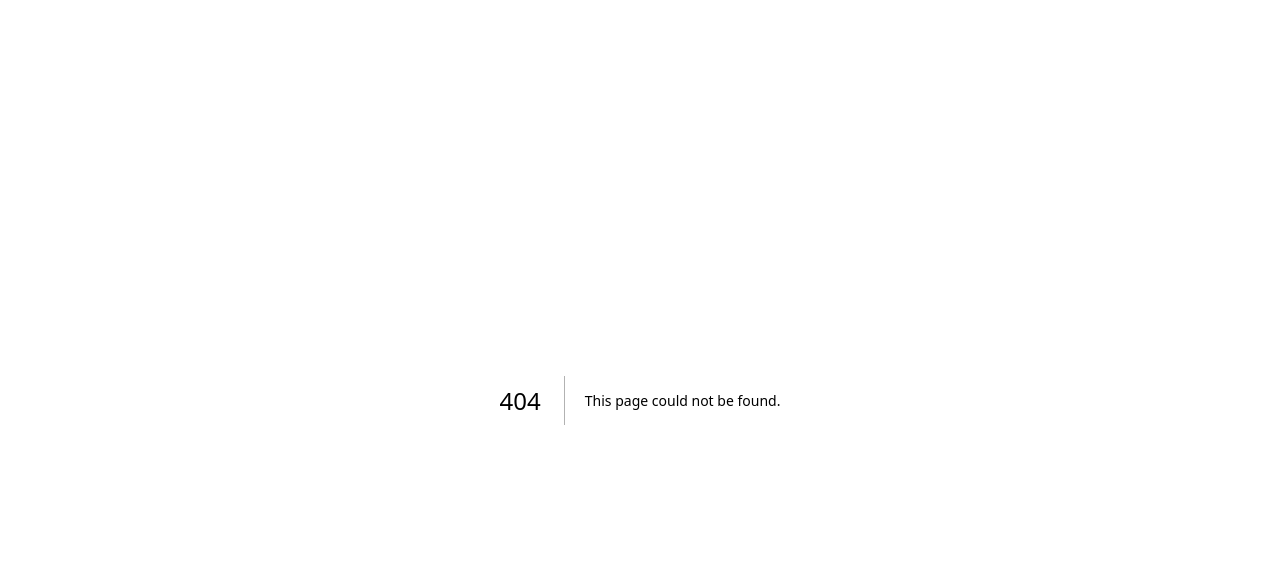
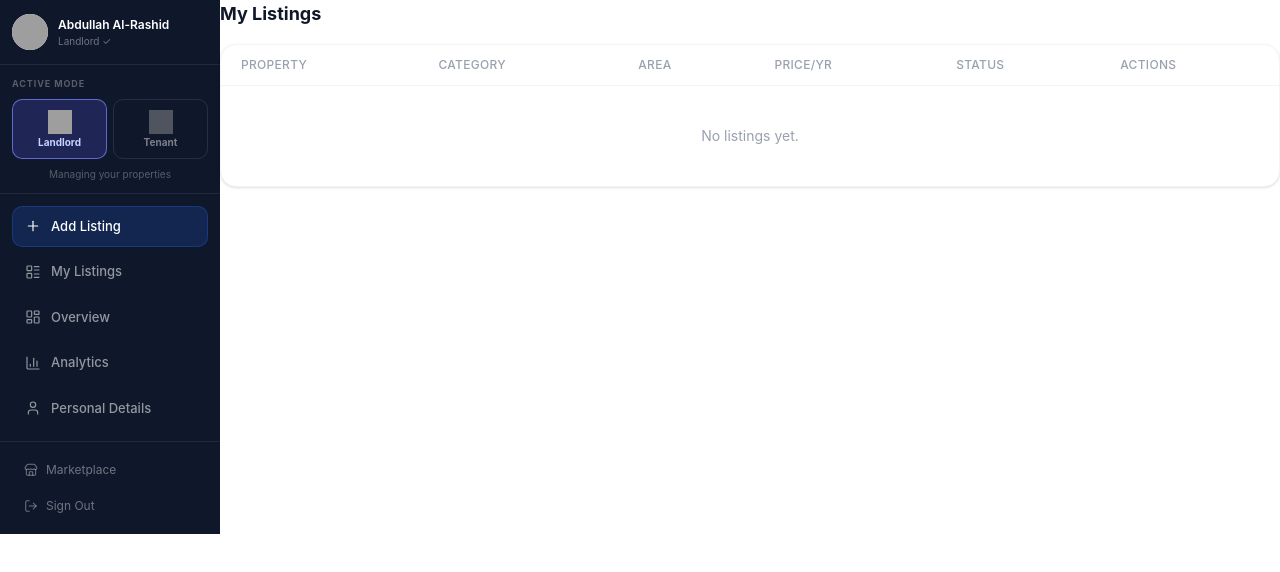
Before and after one commit to ShopSpace-Team-4/ShopSpace-Frontend, a Next.js app: page /dashboard/my-listing in a window 1280 px wide. Before the commit this address had no page. Shown: the top 572 px of the page. Built offline with nearby package versions, Linux system fonts and the light colour scheme; grey boxes are pictures that could not be loaded.

Commit message:
my listing

```diff
--- /dev/null
+++ b/src/app/_components/ListingTable/page.tsx
@@ -0,0 +1,201 @@
+import Image from "next/image";
+import { Plus, Eye, Pencil } from "lucide-react";
+
+// ---------- Types ----------
+
+export type ListingStatus = "available" | "pending" | "sold";
+
+export interface ListingRow {
+  id: string;
+  imageUrl: string;
+  title: string;
+  neighborhood: string;
+  city: string;
+  category: string;
+  areaSqm: number;
+  price: number;
+  currency?: string; // e.g. "LE"
+  pricePeriod?: string; // e.g. "yr"
+  status: ListingStatus;
+}
+
+export interface ListingsTableProps {
+  title?: string;
+  listings: ListingRow[];
+  isLoading?: boolean;
+  onAddNew?: () => void;
+  onView?: (listing: ListingRow) => void;
+  onEdit?: (listing: ListingRow) => void;
+  className?: string;
+}
+
+// ---------- Config ----------
+
+const statusStyles: Record<ListingStatus, string> = {
+  available: "bg-emerald-50 text-emerald-600",
+  pending: "bg-amber-50 text-amber-600",
+  sold: "bg-rose-50 text-rose-600",
+};
+
+const statusDot: Record<ListingStatus, string> = {
+  available: "bg-emerald-500",
+  pending: "bg-amber-500",
+  sold: "bg-rose-500",
+};
+
+const statusLabels: Record<ListingStatus, string> = {
+  available: "Available",
+  pending: "Pending",
+  sold: "Sold",
+};
+
+// ---------- Component ----------
+
+export default function ListingsTable({
+  title = "My Listings",
+  listings = [],
+  isLoading = false,
+  onAddNew,
+  onView,
+  onEdit,
+  className = "",
+}: ListingsTableProps) {
+  return (
+    <div className={`w-full ${className}`}>
+      {/* Header */}
+      <div className="mb-4 flex items-center justify-between">
+        <h2 className="text-lg font-bold text-gray-900">{title}</h2>
+        {onAddNew && (
+          <button
+            onClick={onAddNew}
+            className="flex items-center gap-1.5 rounded-full bg-blue-600 px-4 py-2 text-sm font-medium text-white shadow-sm transition-colors hover:bg-blue-700"
+          >
+            <Plus className="h-4 w-4" />
+            Add New Listing
+          </button>
+        )}
+      </div>
+
+      {/* Table */}
+      <div className="overflow-hidden rounded-2xl border border-gray-100 bg-white shadow-sm">
+        <table className="w-full text-left text-sm">
+          <thead>
+            <tr className="border-b border-gray-100 text-xs uppercase tracking-wide text-gray-400">
+              <th className="px-5 py-3 font-medium">Property</th>
+              <th className="px-5 py-3 font-medium">Category</th>
+              <th className="px-5 py-3 font-medium">Area</th>
+              <th className="px-5 py-3 font-medium">Price/yr</th>
+              <th className="px-5 py-3 font-medium">Status</th>
+              <th className="px-5 py-3 font-medium">Actions</th>
+            </tr>
+          </thead>
+
+          <tbody>
+            {isLoading &&
+              Array.from({ length: 5 }).map((_, i) => (
+                <tr key={i} className="border-b border-gray-50 last:border-0">
+                  <td className="px-5 py-4" colSpan={6}>
+                    <div className="h-10 w-full animate-pulse rounded-lg bg-gray-100" />
+                  </td>
+                </tr>
+              ))}
+
+            {!isLoading && listings.length === 0 && (
+              <tr>
+                <td
+                  colSpan={6}
+                  className="px-5 py-10 text-center text-sm text-gray-400"
+                >
+                  No listings yet.
+                </td>
+              </tr>
+            )}
+
+            {!isLoading &&
+              listings.map((listing) => (
+                <tr
+                  key={listing.id}
+                  className="border-b border-gray-50 last:border-0 hover:bg-gray-50/60"
+                >
+                  {/* Property */}
+                  <td className="px-5 py-3">
+                    <div className="flex items-center gap-3">
+                      <div className="relative h-10 w-10 shrink-0 overflow-hidden rounded-lg bg-gray-100">
+                        <Image
+                          src={listing.imageUrl}
+                          alt={listing.title}
+                          fill
+                          sizes="40px"
+                          className="object-cover"
+                        />
+                      </div>
+                      <div>
+                        <p className="font-medium text-gray-900">
+                          {listing.title}
+                        </p>
+                        <p className="text-xs text-gray-400">
+                          {listing.neighborhood}, {listing.city}
+                        </p>
+                      </div>
+                    </div>
+                  </td>
+
+                  {/* Category */}
+                  <td className="px-5 py-3 text-gray-600">
+                    {listing.category}
+                  </td>
+
+                  {/* Area */}
+                  <td className="px-5 py-3 text-gray-600">
+                    {listing.areaSqm} m²
+                  </td>
+
+                  {/* Price */}
+                  <td className="px-5 py-3 font-medium text-gray-900">
+                    {listing.price.toLocaleString()}{" "}
+                    {listing.currency ?? "LE"}
+                  </td>
+
+                  {/* Status */}
+                  <td className="px-5 py-3">
+                    <span
+                      className={`flex w-fit items-center gap-1.5 rounded-full px-2.5 py-1 text-xs font-medium ${
+                        statusStyles[listing.status]
+                      }`}
+                    >
+                      <span
+                        className={`h-1.5 w-1.5 rounded-full ${
+                          statusDot[listing.status]
+                        }`}
+                      />
+                      {statusLabels[listing.status]}
+                    </span>
+                  </td>
+
+                  {/* Actions */}
+                  <td className="px-5 py-3">
+                    <div className="flex items-center gap-2">
+                      <button
+                        onClick={() => onView?.(listing)}
+                        className="rounded-lg p-1.5 text-gray-400 transition-colors hover:bg-gray-100 hover:text-gray-600"
+                        aria-label="View listing"
+                      >
+                        <Eye className="h-4 w-4" />
+                      </button>
+                      <button
+                        onClick={() => onEdit?.(listing)}
+                        className="rounded-lg p-1.5 text-gray-400 transition-colors hover:bg-gray-100 hover:text-gray-600"
+                        aria-label="Edit listing"
+                      >
+                        <Pencil className="h-4 w-4" />
+                      </button>
+                    </div>
+                  </td>
+                </tr>
+              ))}
+          </tbody>
+        </table>
+      </div>
+    </div>
+  );
+}
--- /dev/null
+++ b/src/app/dashboard/my-listing/page.tsx
@@ -0,0 +1,12 @@
+import ListingsTable from "@/app/_components/ListingTable/page";
+import Sidebar from "@/shared/Sidebar/Sidebar";
+function page() {
+  return (
+    <div className="flex">
+      <Sidebar />
+      <ListingsTable listings={[]} />
+    </div>
+  )
+}
+
+export default page
```
